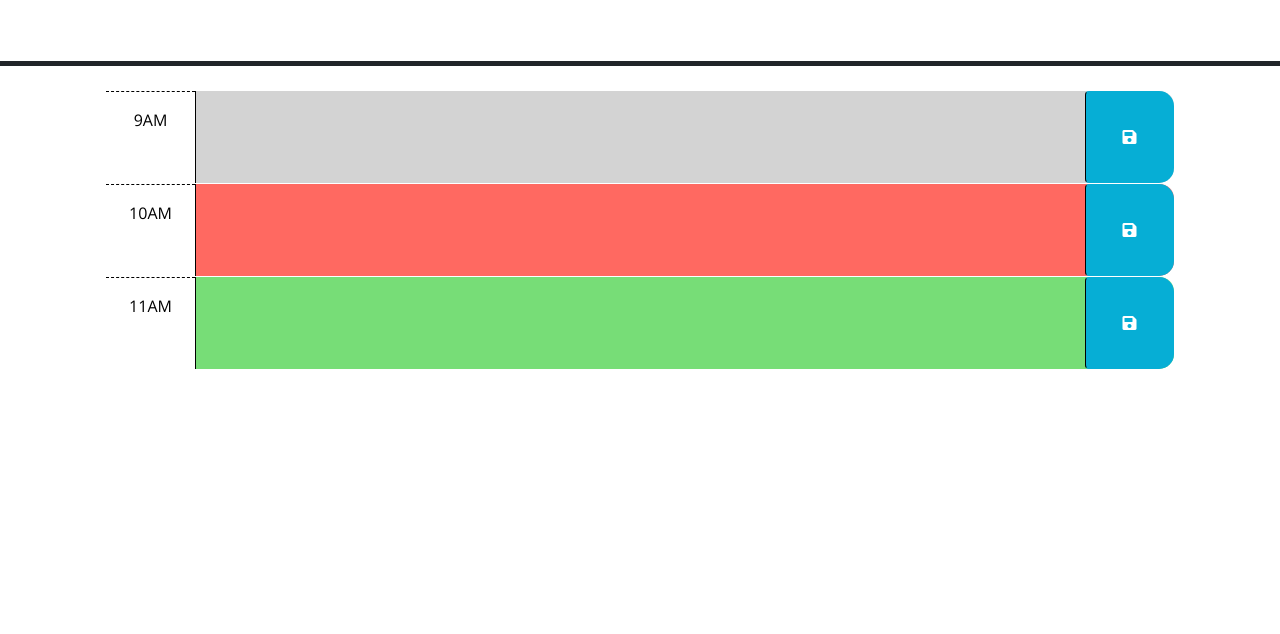
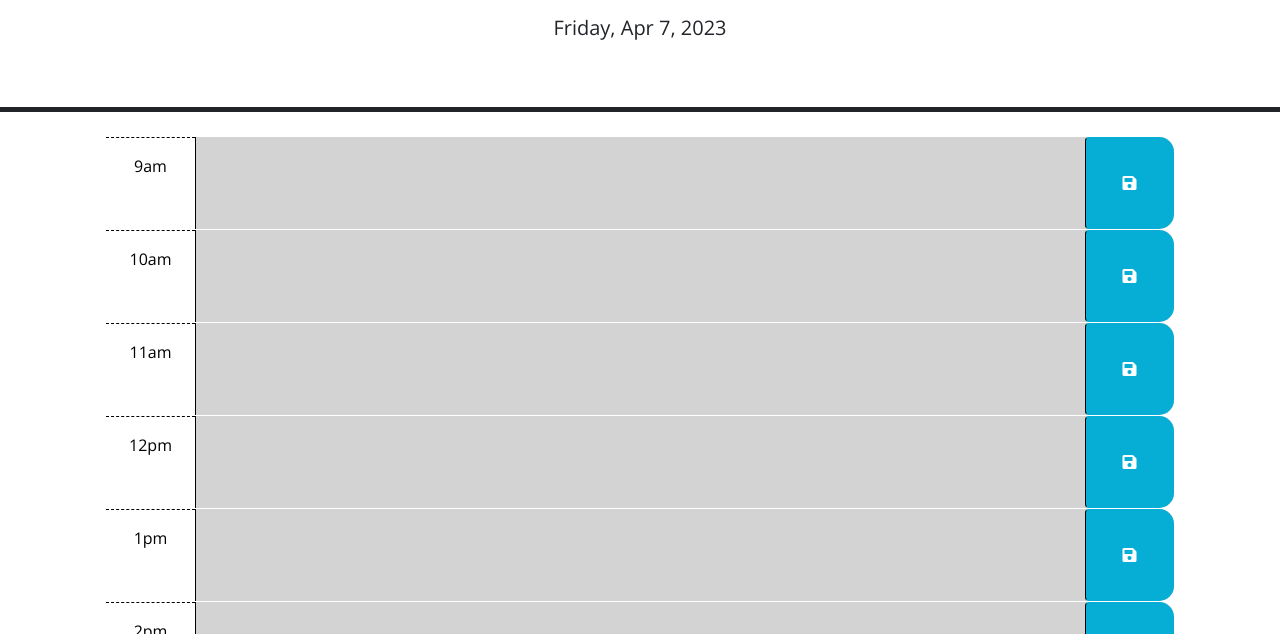
Before and after one commit to Annie14254/workday-scheduler, a plain HTML site: page index.html in a window 1280 px wide. Shown: the part 166-800 px from the top of the page. Drawn offline with nearby package versions, Linux system fonts and the light colour scheme.

Commit message:
adds javascript functionality and dayJS

```diff
--- a/index.html
+++ b/index.html
@@ -42,31 +42,31 @@
 
       <!-- Example of a past time block. The "past" class adds a gray background color. -->
       <!--insert dynamically using JS-->
-      <div id="hour-9" class="row time-block past">
+       <!--<div id="hour-9" class="row time-block past">
         <div class="col-2 col-md-1 hour text-center py-3">9AM</div>
         <textarea class="col-8 col-md-10 description" rows="3"> </textarea>
         <button class="btn saveBtn col-2 col-md-1" aria-label="save">
           <i class="fas fa-save" aria-hidden="true"></i>
         </button>
-      </div>
+      </div> -->
 
-      <!-- Example of a a present time block. The "present" class adds a red background color. -->
-      <div id="hour-10" class="row time-block present">
+      <!--Example of a a present time block. The "present" class adds a red background color. -->
+      <!--<div id="hour-10" class="row time-block present">
         <div class="col-2 col-md-1 hour text-center py-3">10AM</div>
         <textarea class="col-8 col-md-10 description" rows="3"> </textarea>
         <button class="btn saveBtn col-2 col-md-1" aria-label="save">
           <i class="fas fa-save" aria-hidden="true"></i>
         </button>
-      </div>
+      </div> -->
 
       <!-- Example of a future time block. The "future" class adds a green background color. -->
-      <div id="hour-11" class="row time-block future">
+       <!--<div id="hour-11" class="row time-block future">
         <div class="col-2 col-md-1 hour text-center py-3">11AM</div>
         <textarea class="col-8 col-md-10 description" rows="3"> </textarea>
         <button class="btn saveBtn col-2 col-md-1" aria-label="save">
           <i class="fas fa-save" aria-hidden="true"></i>
         </button>
-      </div>
+      </div>  -->
 
     <script src="https://code.jquery.com/jquery-3.4.1.min.js"></script>
     <script
--- a/script.js
+++ b/script.js
@@ -2,8 +2,6 @@
 // the code isn't run until the browser has finished rendering all the elements
 // in the html.
 $(function () {
-
-  var currentDay = dayjs()
 
   // TODO: Add a listener for click events on the save button. This code should
   // use the id in the containing time-block as a key to save the user input in
@@ -13,16 +11,162 @@ $(function () {
   // useful when saving the description in local storage?
   //
 
-
+  // div to attach the dynamically created elements to
+  var mainDiv = $(".container-lg")
 
   // TODO: Add code to apply the past, present, or future class to each time
   // block by comparing the id to the current hour. HINTS: How can the id
   // attribute of each time-block be used to conditionally add or remove the
   // past, present, and future classes? How can Day.js be used to get the
   // current hour in 24-hour time?
-  //
+
+  // variable for the current hour (24-hour format)
+  var currentTimeHour = dayjs().format("H")
+  console.log(currentTimeHour)
+
+  // create an array of objects of times 9am - 5pm then use a for loop to dynamically create the elements
+  // each object contains the div title, the hour value in 24-hour time, and the id for local storage
+  // use an if else statement to set background colors
+
+  var times = [
+    {
+    scheduleTime : "9am",
+    timeValue : 9,
+    id : "hour-9"
+    }
+    ,
+    {
+    scheduleTime : "10am",
+    timeValue : 10,
+    id : "hour-10"
+    }
+    ,
+    {
+    scheduleTime : "11am",
+    timeValue : 11,
+    id : "hour-11"
+    }
+    ,
+    {
+    scheduleTime : "12pm",
+    timeValue : 12,
+    id : "hour-12"
+    }
+    ,
+    {
+    scheduleTime : "1pm",
+    timeValue : 13,
+    id : "hour-13"
+    }
+    ,
+    {
+      scheduleTime : "2pm",
+      timeValue : 14,
+      id : "hour-14"
+    }
+    ,
+    {
+      scheduleTime : "3pm",
+      timeValue : 15,
+      id : "hour-15"
+    }
+    ,
+    {
+      scheduleTime : "4pm",
+      timeValue : 16,
+      id : "hour-16"
+    }
+    ,
+    {
+      scheduleTime : "5pm",
+      timeValue : 17,
+      id : "hour-17"
+    }
+    ,
+    {
+      scheduleTime : "6pm",
+      timeValue : 18,
+      id : "hour-18"
+    }
+    ,
+
+  ]
+
+  // time values start at 9 and go to 18 in 24-hour time
+  var timeValue = 9
+  function generateTimeBlocks(){
+    for (var i = 0; i < times.length; i++){
+
+      // the primary div that determines time block, with the id of "hour-x"
+      var rowDiv = $("<div>")
+      rowDiv.addClass("row time-block")
+      rowDiv.attr("id", times[i].id)
+
+      // the div that contains the name of the current hour, e.g. 9am
+      var scheduleTimesDiv = $("<div>")
+      scheduleTimesDiv.addClass("col-2 col-md-1 hour text-center py-3")
+      scheduleTimesDiv.text(times[i].scheduleTime)
+
+      // changeable text area, will be saved to local storage on button press
+      var textArea = $("<textarea>")
+      textArea.addClass("col-8 col-md-10 description")
+      textArea.attr("rows", "3")
+
+      // actual save button for the text area
+      var saveButtonDiv = $("<button>")
+      saveButtonDiv.addClass("btn saveBtn col-2 col-md-1")
+      saveButtonDiv.attr("id", "save-button")
+      saveButtonDiv.attr("aria-label", "save")
+
+      var iTag = $("<i>")
+      iTag.addClass("fas fa-save")
+      iTag.attr("aria-hidden", "true")
+
+      // colors primary div based on the hour values compared to the current hour
+      if(times[i].timeValue < currentTimeHour) {
+        rowDiv.addClass("past")
+      } else if (times[i].timeValue == currentTimeHour) {
+        rowDiv.addClass("present")
+      } else if (times[i].timeValue > currentTimeHour) {
+        rowDiv.addClass("future")
+      }
+
+      // appends each div to the page
+      mainDiv.append(rowDiv)
+
+      rowDiv.append(scheduleTimesDiv, textArea, saveButtonDiv)
+      saveButtonDiv.append(iTag)
+
+      // adding event listener to button to save to local storage
+      saveButtonDiv.on("click", function(e){
+        e.preventDefault();
+        var textAreaValue =  $(this).siblings(".description").val()
+
+        var parentID = $(this).parent().attr("id")
+
+        localStorage.setItem(parentID, textAreaValue)
+      })
+
+      // pulling info from local environment for each hour block
+      // this is one of the least efficient things I have ever written, even though it works. it hurts my soul
+      // try to make more efficient later
+       $("#hour-9 .description").val(localStorage.getItem("hour-9"))
+       $("#hour-10 .description").val(localStorage.getItem("hour-10"))
+       $("#hour-11 .description").val(localStorage.getItem("hour-11"))
+       $("#hour-12 .description").val(localStorage.getItem("hour-12"))
+       $("#hour-13 .description").val(localStorage.getItem("hour-13"))
+       $("#hour-14 .description").val(localStorage.getItem("hour-14"))
+       $("#hour-15 .description").val(localStorage.getItem("hour-15"))
+       $("#hour-16 .description").val(localStorage.getItem("hour-16"))
+       $("#hour-17 .description").val(localStorage.getItem("hour-17"))
+       $("#hour-18 .description").val(localStorage.getItem("hour-18"))
+
+    }
+  }
 
 
+
+  generateTimeBlocks();
 
   // TODO: Add code to get any user input that was saved in localStorage and set
   // the values of the corresponding textarea elements. HINT: How can the id
@@ -33,6 +177,8 @@ $(function () {
 
   // TODO: Add code to display the current date in the header of the page.
 
+  var currentDay = dayjs()
+  $('#currentDay').text(currentDay.format("dddd, MMM D, YYYY"))
 
 
 });
```
